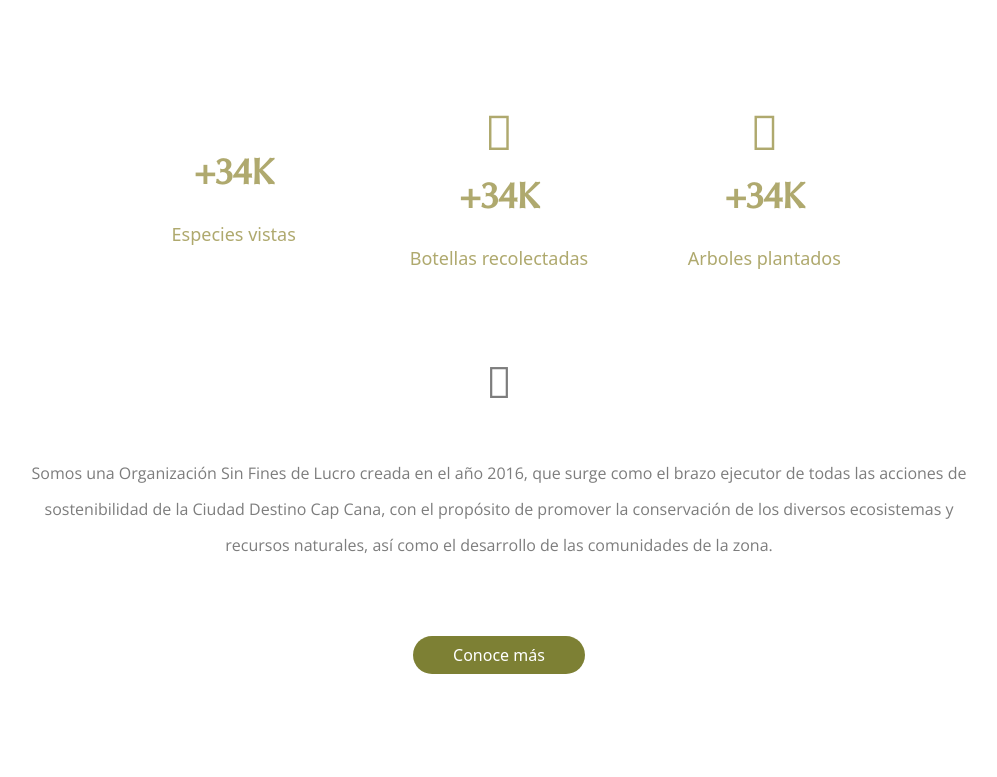
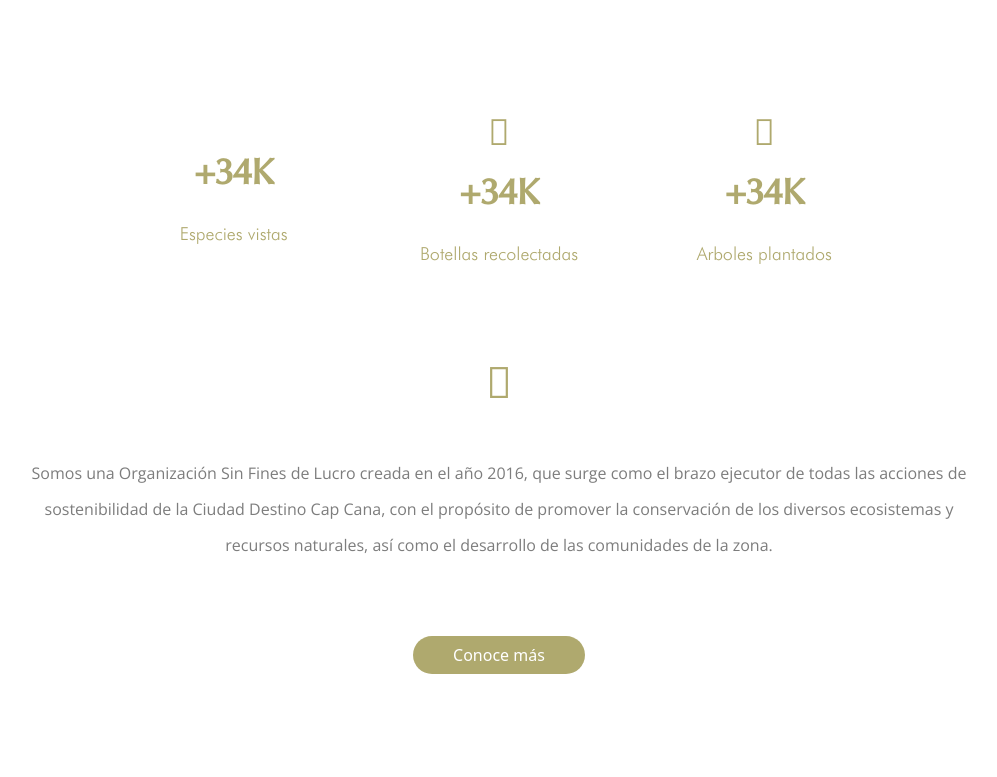
Before and after one commit to jairocuesta/fundacioncapna, a Next.js app: page / in a window 1280 px wide. Shown: the part 802-1579 px from the top of the page, without its empty margins (141-1138 px from the left). Built offline with nearby package versions, Linux system fonts and the light colour scheme; no server answers; a web font is replaced by a local one.

Commit message:
Update/About section

```diff
--- a/src/components/Button/Index.tsx
+++ b/src/components/Button/Index.tsx
@@ -13,8 +13,8 @@ type ButtonProps = {
 export default function Button({ href, type, text, buttonType, action, classes, py, px }: ButtonProps) {
 
     const classesObj = {
-        main: "font-medium bg-[#7D8034] hover:bg-[#616328] text-white rounded-full transition-colors text-center",
-        white: "font-medium bg-white hover:bg-neutral-200 text-[#7D8034] rounded-full transition-colors text-center"
+        main: "font-medium bg-[#afa96e] hover:bg-[#8f8959] text-white rounded-full transition-colors text-center",
+        white: "font-medium bg-white hover:bg-neutral-200 text-[#afa96e] rounded-full transition-colors text-center"
     }
 
     return href ? (
--- a/src/components/Home/About.tsx
+++ b/src/components/Home/About.tsx
@@ -20,25 +20,25 @@ export default function HomeAbout() {
                     className={"relative grid grid-cols-1 md:grid-cols-3 gap-7 max-w-fit md:max-w-3xl mx-auto pb-10"}
                 >
                     <div className={"grid place-content-center gap-6 text-center bg-white text-[#afa96e] rounded-2xl h-40 px-10 md:px-0"}>
-                        <i className="fa-light fa-squirrel text-5xl"></i>
+                        <i className="fa-light fa-squirrel text-4xl"></i>
                         <span className={"flex items-center justify-center text-4xl font-bold"}>
                             <CounterAnimation from={0} to={34} />
                         </span>
-                        <span className={"text-lg "}>Especies vistas</span>
+                        <span className={"text-lg futura-light-regular"}>Especies vistas</span>
                     </div>
                     <div className={"grid place-content-center gap-6 text-center bg-white text-[#afa96e] rounded-2xl h-40 px-10 md:px-0"}>
-                        <i className="fa-light fa-bottle-water text-5xl"></i>
+                        <i className="fa-light fa-bottle-water text-4xl"></i>
                         <span className={"flex items-center justify-center text-4xl font-bold"}>
                             <CounterAnimation from={0} to={34} />
                         </span>
-                        <span className={"text-lg "}>Botellas recolectadas</span>
+                        <span className={"text-lg futura-light-regular"}>Botellas recolectadas</span>
                     </div>
                     <div className={"grid place-content-center gap-6 text-center bg-white text-[#afa96e] rounded-2xl h-40 px-10 md:px-0"}>
-                        <i className="fa-light fa-tree text-5xl"></i>
+                        <i className="fa-light fa-tree text-4xl"></i>
                         <span className={"flex items-center justify-center text-4xl font-bold"}>
                             <CounterAnimation from={0} to={34} />
                         </span>
-                        <span className={"text-lg "}>Arboles plantados</span>
+                        <span className={"text-lg futura-light-regular"}>Arboles plantados</span>
                     </div>
                 </motion.div>
                 <div className={"flex flex-col items-center gap-10 text-center w-full lg:w-3/4 2xl:w-1/2 mx-auto text-neutral-200 pt-10"}>
@@ -49,7 +49,7 @@ export default function HomeAbout() {
                         transition={{ delay: .2, duration: .5 }}
                         className={"relative"}
                     >
-                        <i className="fa-light fa-leaf text-[2.7rem] text-[#7d7d7d]"></i>
+                        <i className="fa-light fa-leaf text-[2.7rem] text-[#afa96e]"></i>
                     </motion.div>
                     <div className={"flex flex-col gap-20"}>
                         <motion.p
```
